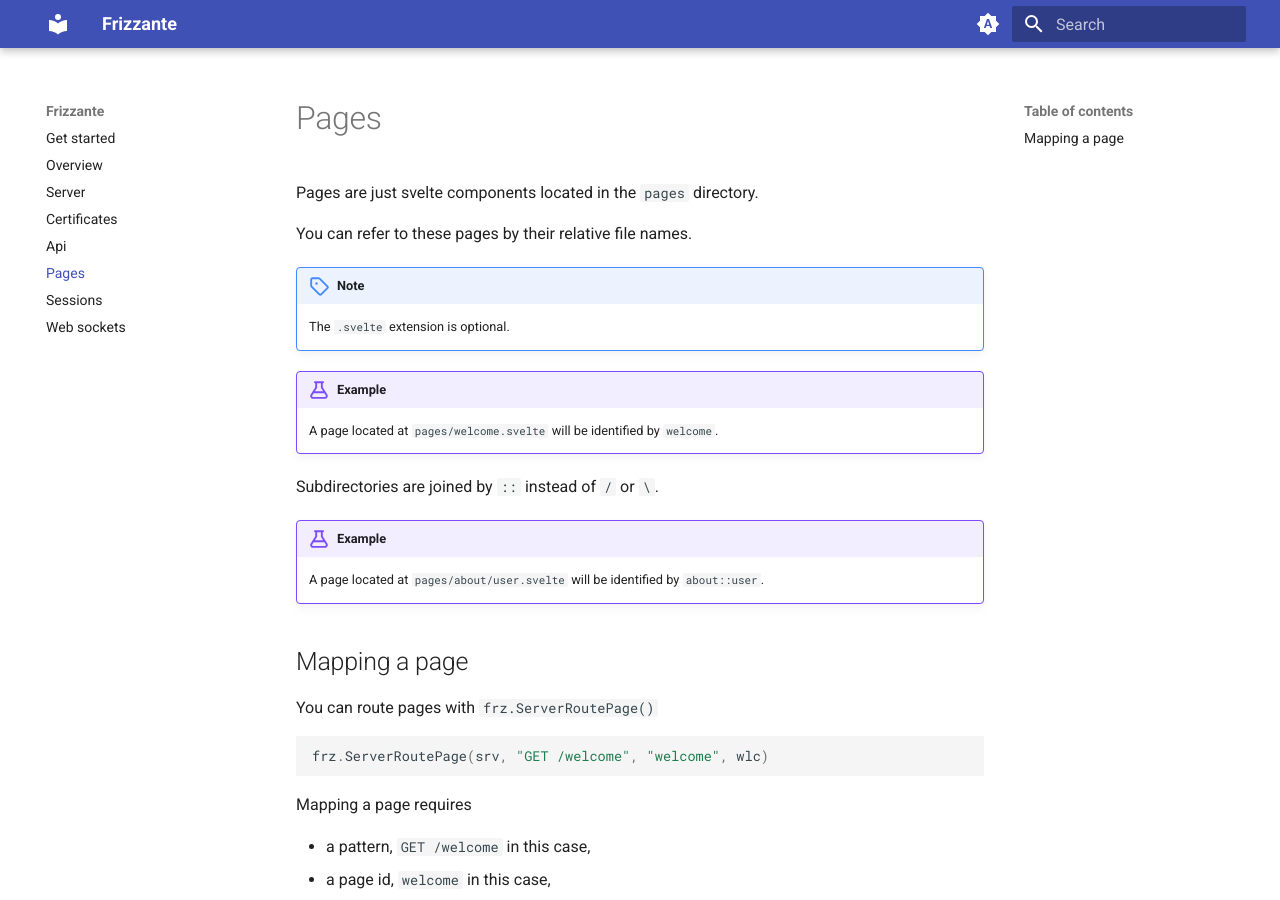
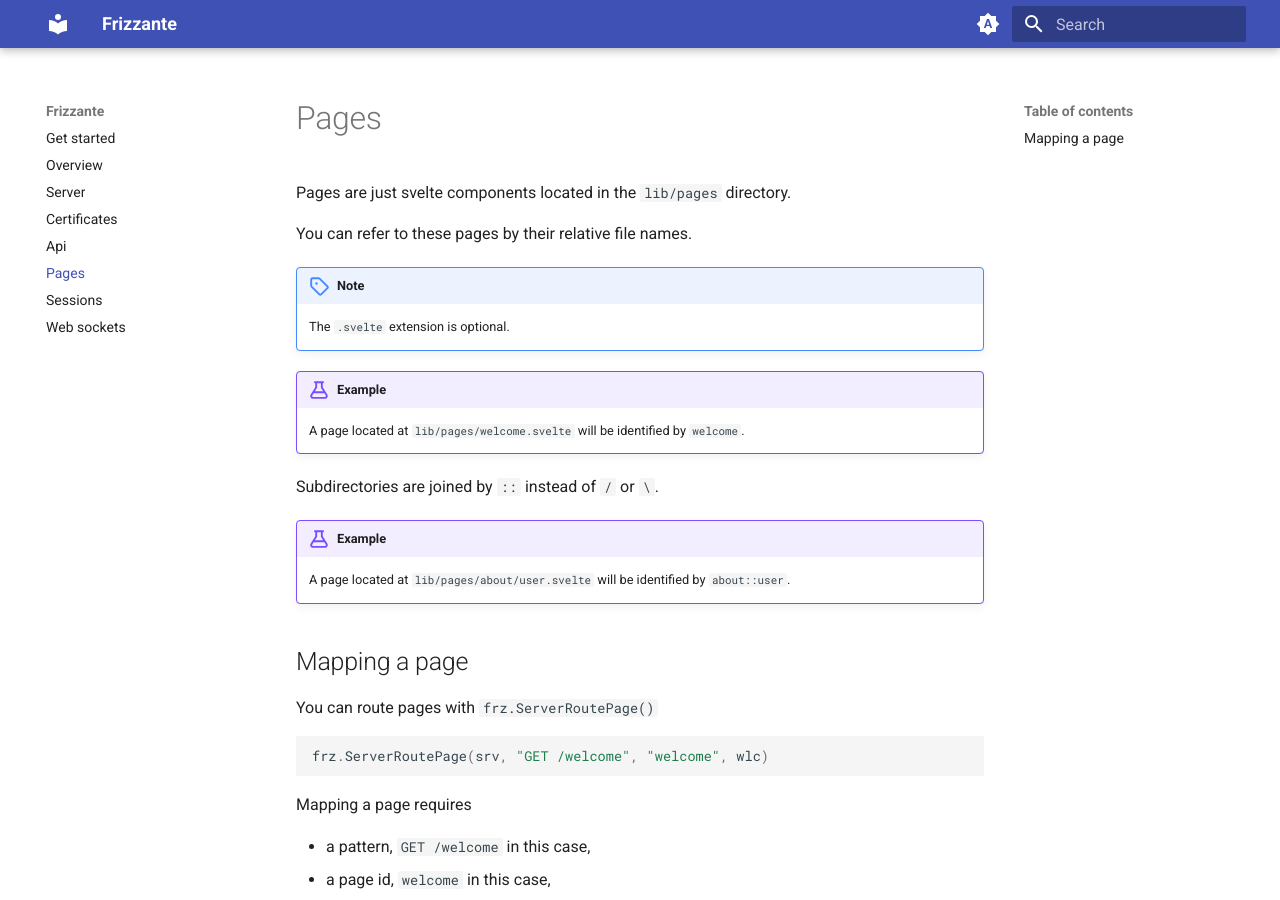
Before and after one commit to razshare/frizzante-docs, an MkDocs documentation site: the page built from docs/pages.md, in a window 1280 px wide and 900 px high. Built offline with MkDocs 1.6.1 and Material for MkDocs 9.7.7, drawn with Linux system fonts in a browser that asks for light colours.

Commit message:
chore(docs): updating pages location.

```diff
--- a/docs/pages.md
+++ b/docs/pages.md
@@ -1,4 +1,4 @@
-Pages are just svelte components located in the `pages` directory.
+Pages are just svelte components located in the `lib/pages` directory.
 
 You can refer to these pages by their relative file names.
 
@@ -6,12 +6,12 @@ You can refer to these pages by their relative file names.
 	The `.svelte` extension is optional.
 
 !!! example
-	A page located at `pages/welcome.svelte` will be identified by `welcome`.
+	A page located at `lib/pages/welcome.svelte` will be identified by `welcome`.
 
 Subdirectories are joined by `::` instead of `/` or `\`.
 
 !!! example
-	A page located at `pages/about/user.svelte` will be identified by `about::user`.
+	A page located at `lib/pages/about/user.svelte` will be identified by `about::user`.
 
 
 ## Mapping a page
```
